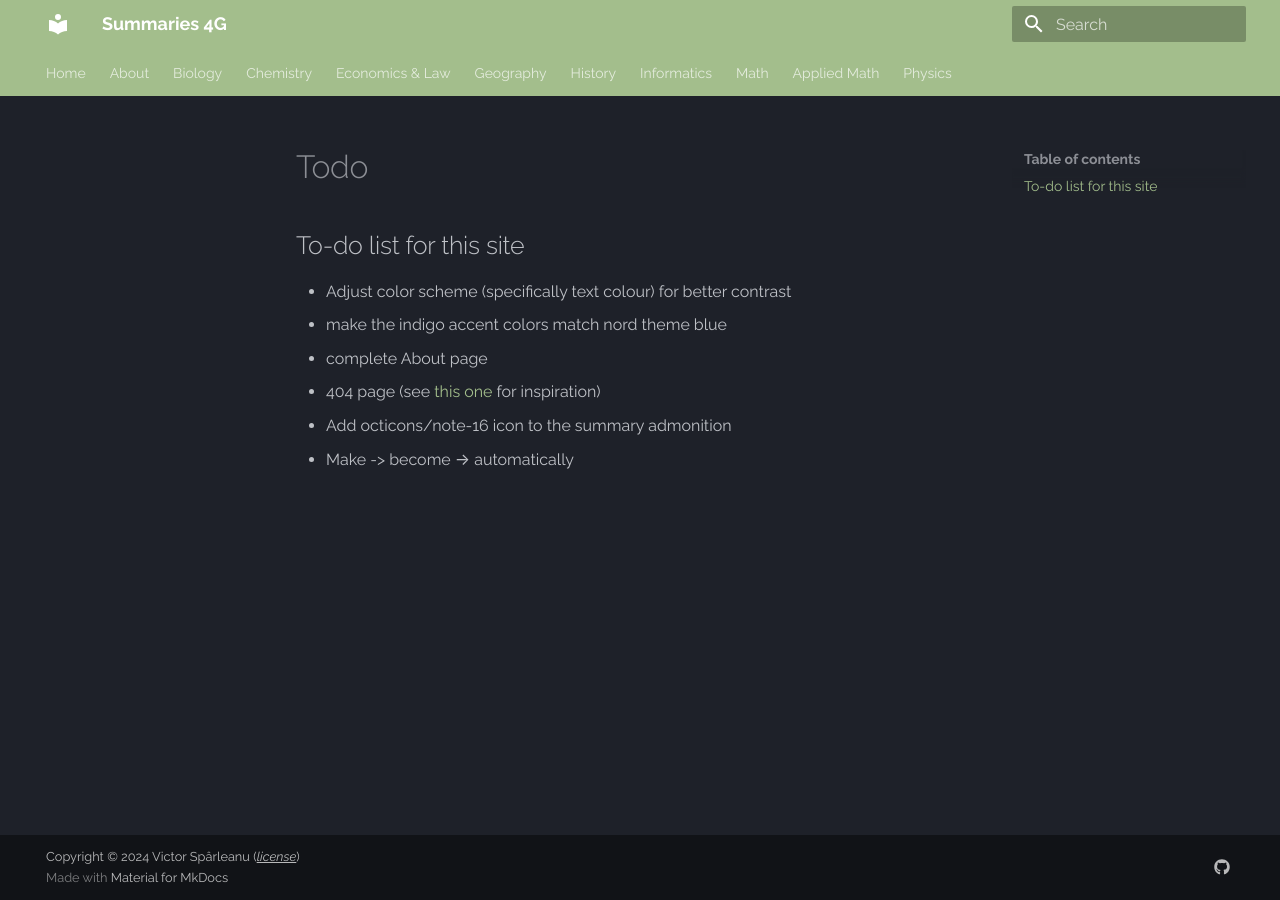
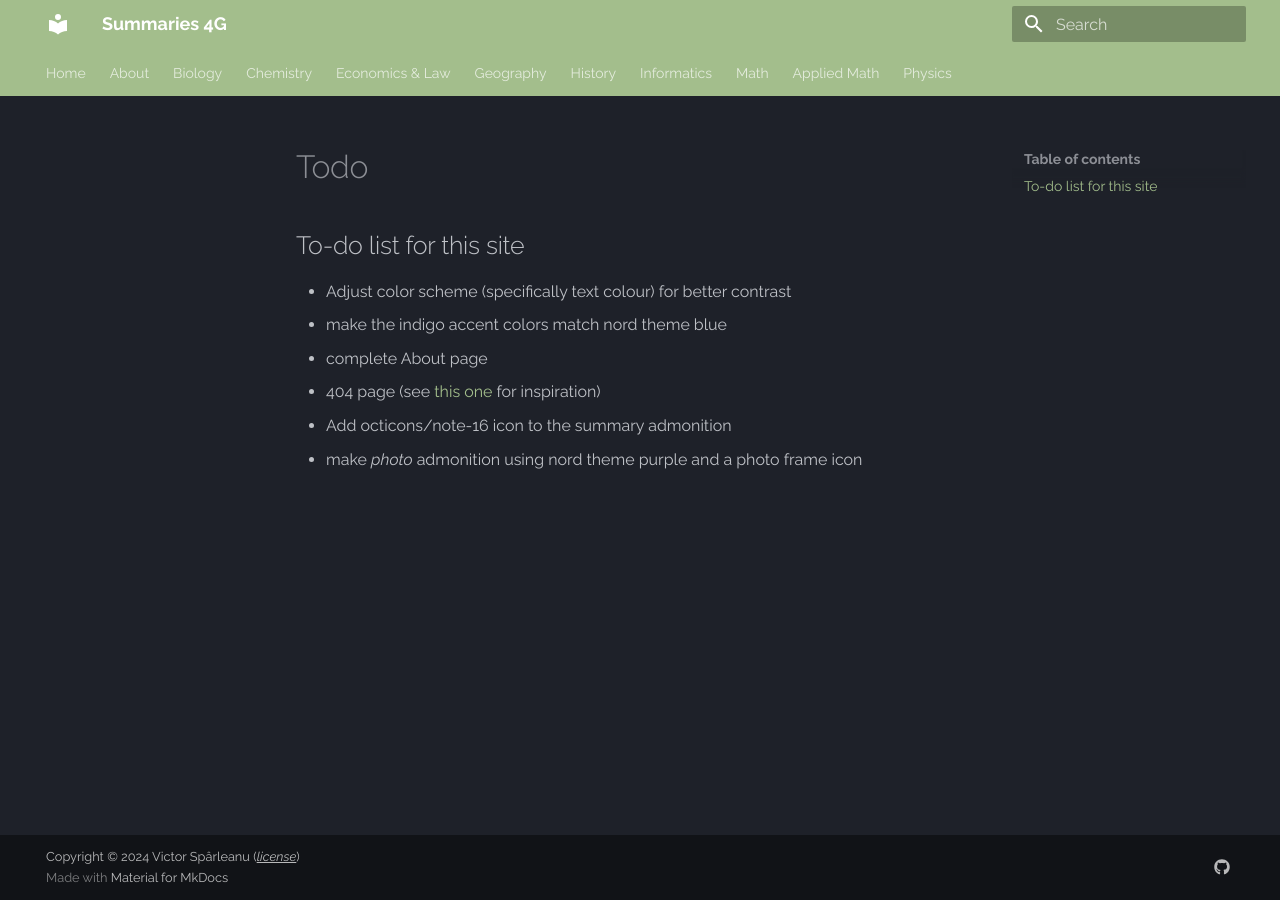
Before and after one commit to VSparl/summary-site, an MkDocs documentation site: the page built from docs/todo.md, in a window 1280 px wide. Built offline with MkDocs 1.6.1 and Material for MkDocs 9.7.7, drawn with Linux system fonts in a browser that asks for light colours.

Commit message:
added design todo

```diff
--- a/docs/todo.md
+++ b/docs/todo.md
@@ -5,4 +5,4 @@
 - complete About page
 - 404 page (see [this one](https://www.wayside.studio/404) for inspiration)
 - Add octicons/note-16 icon to the summary admonition
-- Make -> become → automatically
+- make *photo* admonition using nord theme purple and a photo frame icon
```
